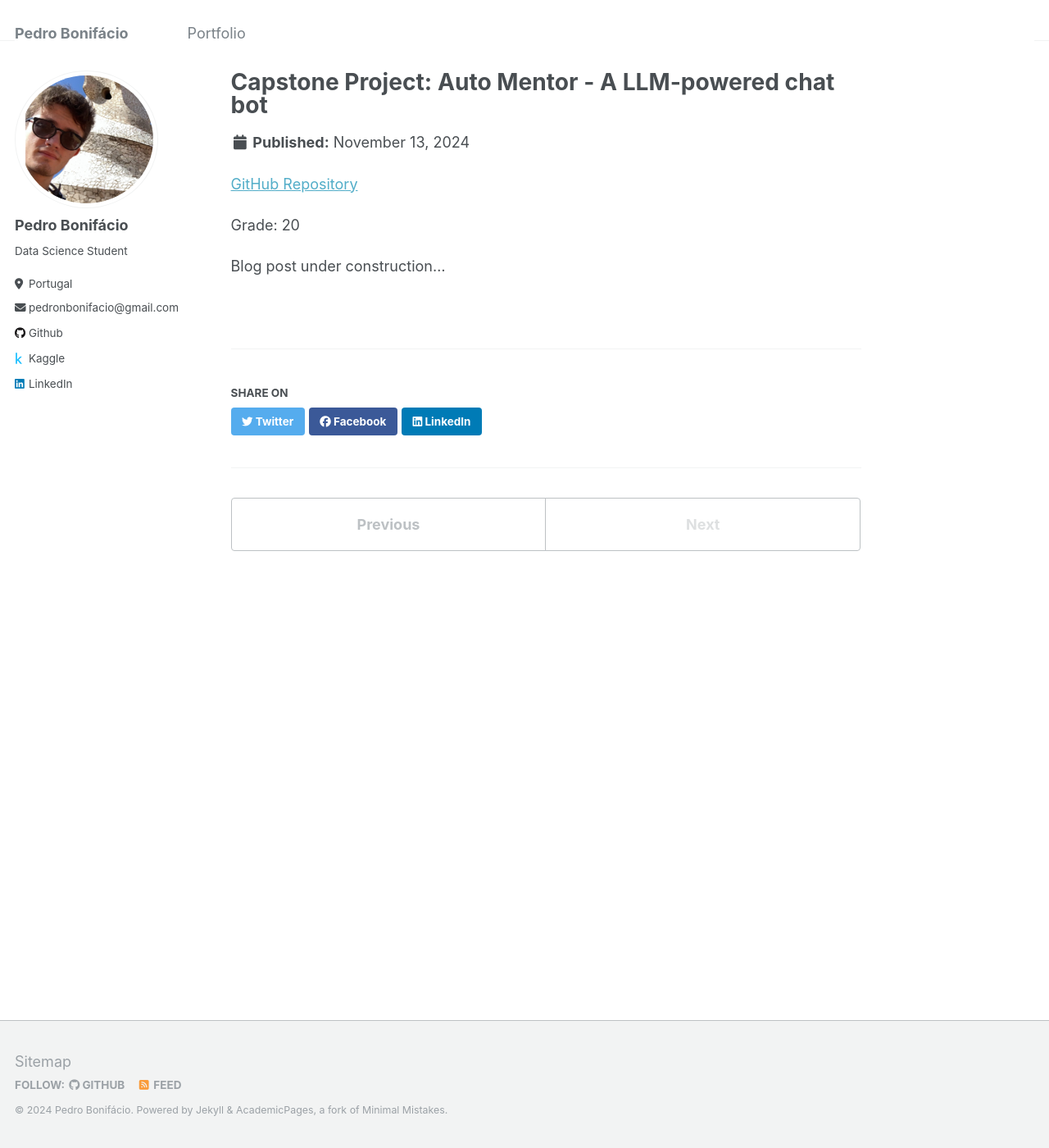
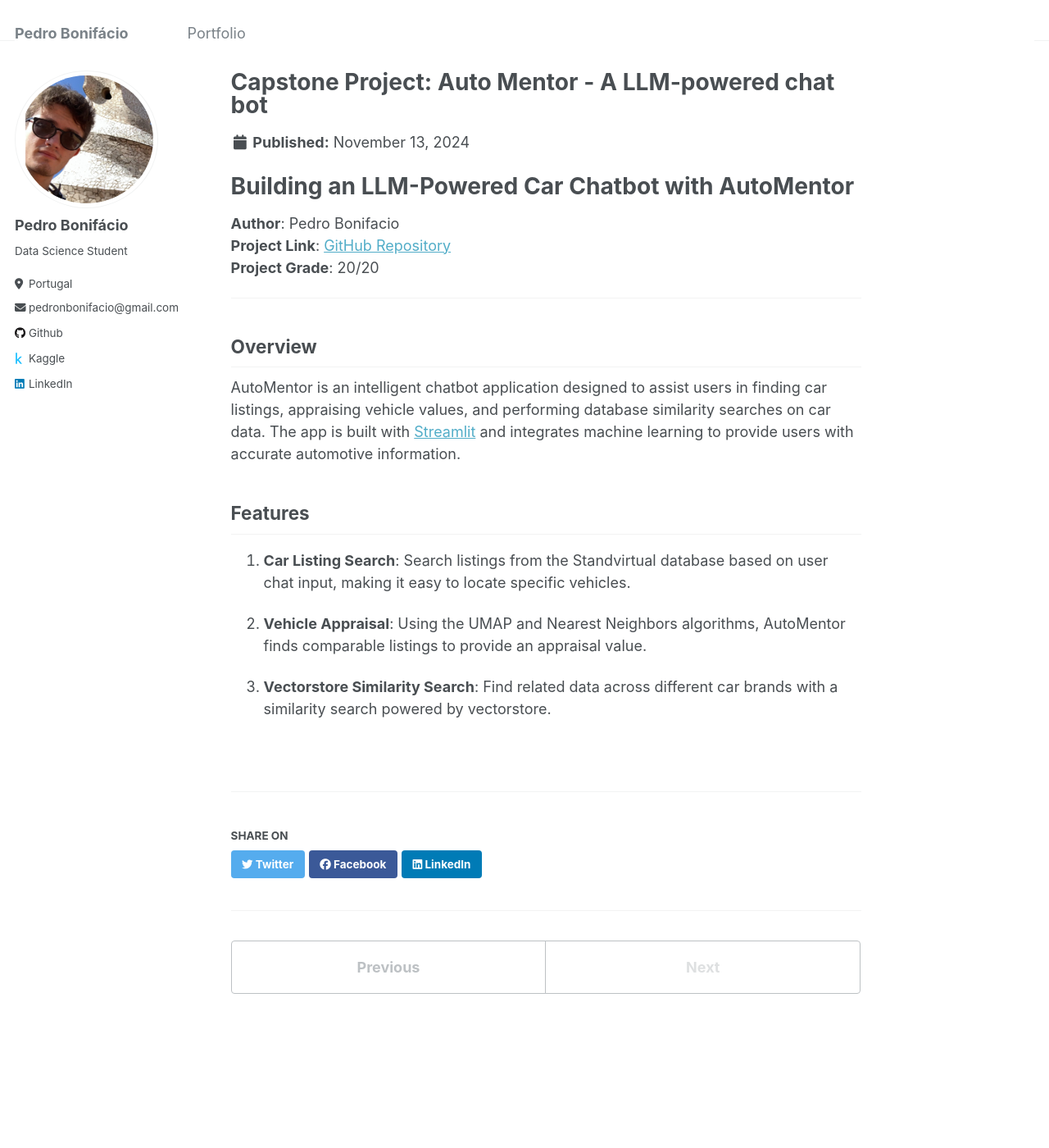
Before and after one commit to pedro-bonifacio/pedro-bonifacio.github.io, a Jekyll site: the page built from _portfolio/portfolio-3.md, in a window 1280 px wide and 1400 px high. Shown: the whole window at 82% size. Built offline with Jekyll 4.4.1, drawn with Linux system fonts in a browser that asks for light colours.

Commit message:
blog post - capstone project

```diff
--- a/_portfolio/portfolio-3.md
+++ b/_portfolio/portfolio-3.md
@@ -4,8 +4,22 @@ excerpt: "A Chat Bot capable of helping you find a car in StandVirtual & vehicle
 collection: portfolio
 ---
 
-[GitHub Repository](https://github.com/pedro-bonifacio/CapstoneProject)
+# Building an LLM-Powered Car Chatbot with AutoMentor
 
-Grade: 20
+**Author**: Pedro Bonifacio
+**Project Link**: [GitHub Repository](https://github.com/pedro-bonifacio/CapstoneProject)\
+**Project Grade**: 20/20
 
-Blog post under construction...
+---
+
+## Overview
+
+AutoMentor is an intelligent chatbot application designed to assist users in finding car listings, appraising vehicle values, and performing database similarity searches on car data. The app is built with [Streamlit](https://streamlit.io/) and integrates machine learning to provide users with accurate automotive information.
+
+## Features
+
+1. **Car Listing Search**: Search listings from the Standvirtual database based on user chat input, making it easy to locate specific vehicles.
+
+2. **Vehicle Appraisal**: Using the UMAP and Nearest Neighbors algorithms, AutoMentor finds comparable listings to provide an appraisal value.
+
+3. **Vectorstore Similarity Search**: Find related data across different car brands with a similarity search powered by vectorstore.
```
